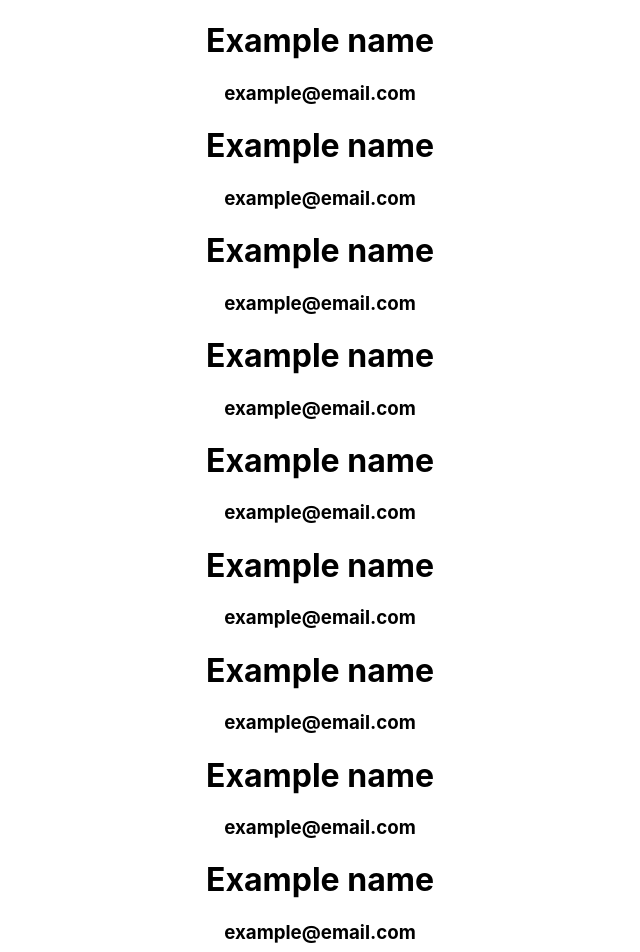
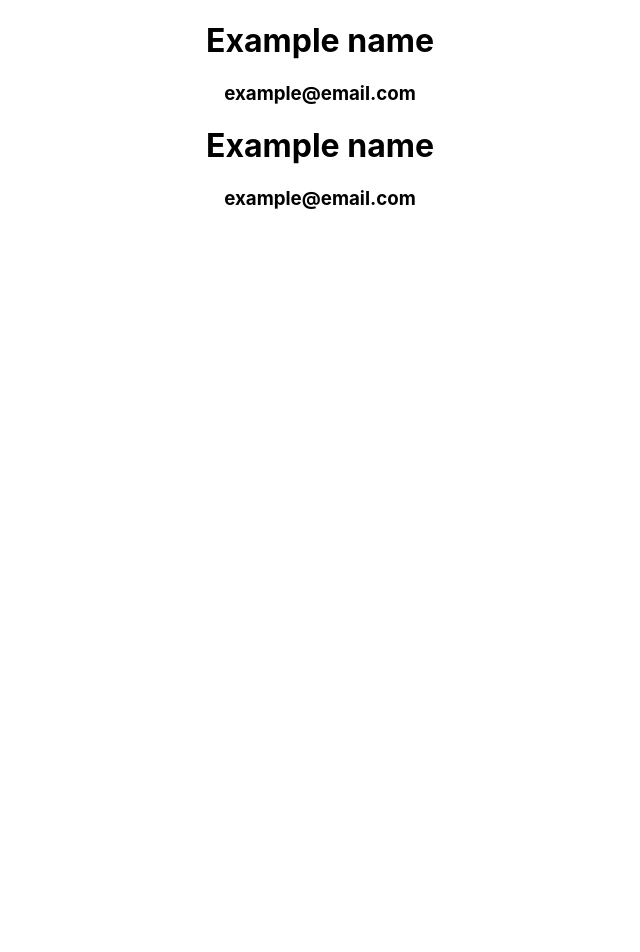
Before and after one commit to AlexStormwood/feb23-t3w6-forms, a React (Create React App) app: page / in a window 1280 px wide. Shown: the top 952 px of the page, without its empty margins (320-960 px from the left). After the commit the page ends 800 px from the top, so only its background shows below. Built offline with nearby package versions, Linux system fonts and the light colour scheme.

Commit message:
fix: email input working

```diff
--- a/src/App.js
+++ b/src/App.js
@@ -7,14 +7,7 @@ function App() {
         <BusinessCardParent />
 
         <BusinessCardParent />
-        <BusinessCardParent />
-        <BusinessCardParent />
-        <BusinessCardParent />
-        <BusinessCardParent />
-        <BusinessCardParent />
-        <BusinessCardParent />
-        <BusinessCardParent />
-        <BusinessCardParent />
+
     </div>
   );
 }
--- a/src/BusinessCardForm.jsx
+++ b/src/BusinessCardForm.jsx
@@ -18,6 +18,18 @@ export default class BusinessCardForm extends Component {
 				value={this.props.name}
 				onChange={this.handleChangeInput}
 				/>
+
+				<br />
+
+				<label htmlFor="email">Email address:</label>
+				<input
+					type="text"
+					name="email"
+					id="emailInput"
+					value={this.props.email}
+					onChange={this.handleChangeInput}
+				/>
+
 			</form>
 		)
 	}
```
